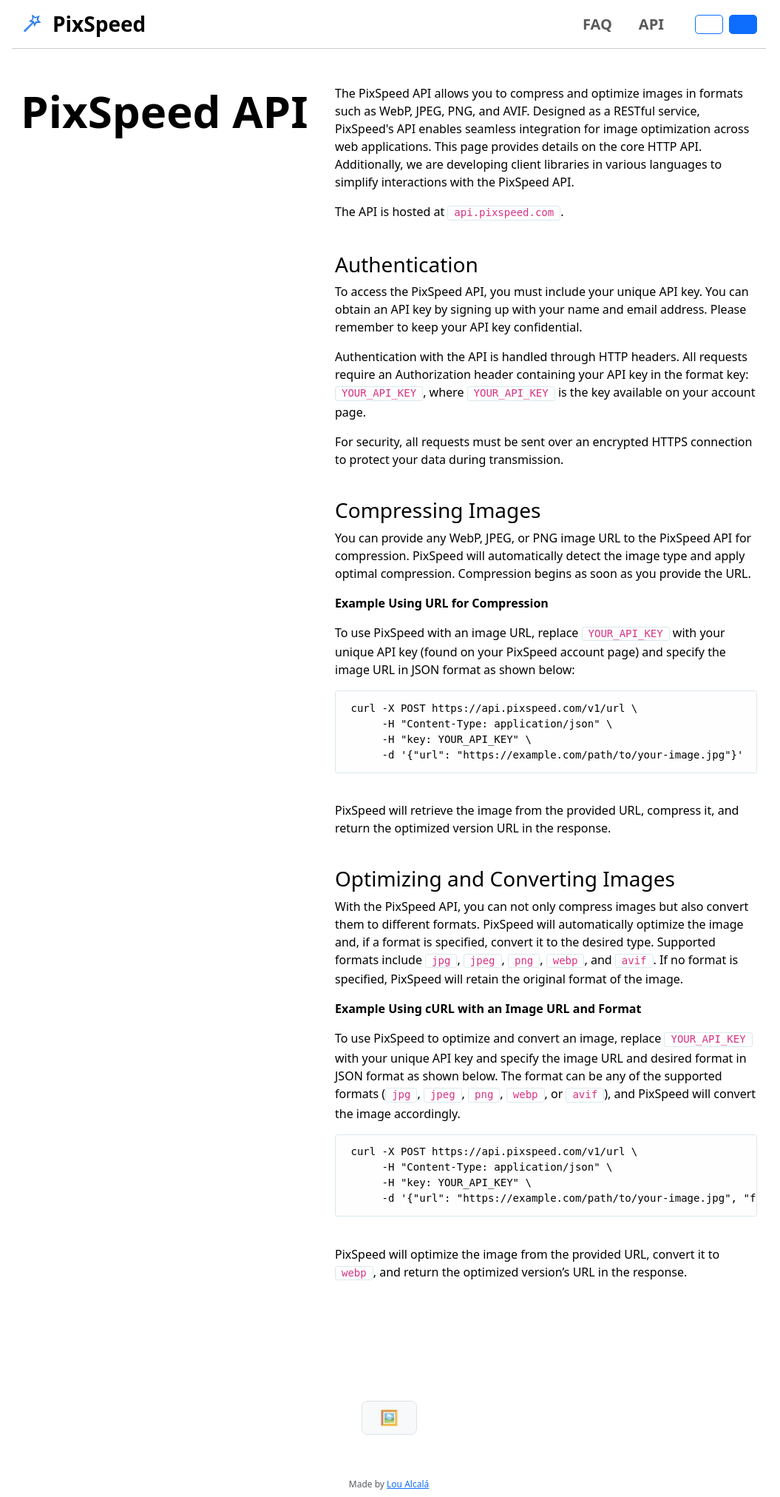
After one commit to xzitlou/lou.p2.pixspeed, a Django app: template templates/views/documentation.html in a window 1280 px wide. The commit adds this page. Shown: the whole page at 74% size, without its empty margins (114-1169 px from the left). Run offline with Django 5.2, Linux system fonts and the light colour scheme; the template is opened without the code that fills it, so the values that code supplies are empty; parts of the project's set-up code (start-up, migrations or seed data) failed here and were passed over; some libraries are stand-ins or nearby versions.

Commit message:
add api documentation

```diff
--- a/apis/url.py
+++ b/apis/url.py
@@ -1,8 +1,9 @@
 from django.urls import path
 
-from apis.views import WebExtractorAPI, OptimizerAPI, TokenVerificationAPI, RestoreCreditAPI, SuccessOptimizationAPI
+from apis.views import WebExtractorAPI, OptimizerAPI, TokenVerificationAPI, RestoreCreditAPI, SuccessOptimizationAPI, APIDocumentationPage
 
 urlpatterns = [
+    path("documentation/", APIDocumentationPage.as_view(), name="api-documentation-page"),
     path("web/", WebExtractorAPI.as_view(), name="web-extractor"),
     path("optimizer/", OptimizerAPI.as_view(), name="url-optimizer"),
     path("token-verification/", TokenVerificationAPI.as_view()),
--- a/static/css/styles.css
+++ b/static/css/styles.css
@@ -316,6 +316,40 @@
     cursor: pointer;
 }
 
+p code, dt code, dd code, li code {
+    padding: 0 .5rem .1rem;
+    border: .1rem solid #d9e8ed;
+    border-radius: .2rem;
+    background-color: #fefefe;
+    line-height: 1.6rem;
+}
+
+pre, code {
+    font-family: monospace, monospace;
+}
+
+pre {
+    padding: .8rem 1.28rem;
+    margin-bottom: 2.4rem;
+    border: .1rem solid #d9e8ed;
+    border-radius: .2rem;
+    background-color: #fefefe;
+    overflow: auto;
+}
+
+.hljs-keyword, .css .rule .hljs-keyword, .hljs-winutils, .nginx .hljs-title, .hljs-subst, .hljs-request, .hljs-status {
+    color: #333;
+    font-weight: bold;
+}
+
+.hljs-string, .hljs-tag .hljs-value, .hljs-doctag, .tex .hljs-formula {
+    color: #d14;
+}
+
+.hljs-attribute, .hljs-variable, .lisp .hljs-body, .hljs-name {
+    color: #008080;
+}
+
 @media (max-width: 480px) {
     .page-header {
         font-size: 50px;
--- a/templates/base.html
+++ b/templates/base.html
@@ -77,6 +77,9 @@
                     <li class="nav-item">
                         <a class="nav-link" href="{% url "faq" %}?lang={{ g.lang.iso }}">FAQ</a>
                     </li>
+                    <li class="nav-item">
+                        <a class="nav-link" href="{% url "api-documentation-page" %}?lang={{ g.lang.iso }}">API</a>
+                    </li>
                 </ul>
                 {% if user.is_authenticated %}
                     <a id="accountButton" href="{% url "account" %}" class="m-0 ms-sm-2 btn btn-primary">{{ user.full_name | default:user.email }}</a>
--- a/templates/views/account.html
+++ b/templates/views/account.html
@@ -28,7 +28,7 @@
                     </div>
                 </div>
             </div>
-            <div class="mt-2 form-text">Check our API documentation. <a href="">API Guide</a></div>
+            <div class="mt-2 form-text">Check our API documentation. <a href="{% url "api-documentation-page" %}">API Guide</a></div>
         </div>
         <div class="bg-light-gray p-4 rounded-4 mt-4">
             <h4 class="fw-bold text-danger">Delete account</h4>
@@ -45,11 +45,13 @@
                     <button type="button" class="btn-close" data-bs-dismiss="modal" aria-label="Close"></button>
                 </div>
                 <div class="modal-body">
-                Regenerating your API token will immediately disable the current token, which may cause any applications or integrations using it to stop working until they are updated with the new token. Make sure you update all your apps to use the new token after regeneration.
+                    Regenerating your API token will immediately disable the current token, which may cause any applications or integrations using it to stop working until they are updated with the new token. Make sure you update all your apps to use the new token after
+                    regeneration.
                 </div>
                 <div class="modal-footer">
                     <button class="btn btn-primary w-100 rounded-pill">Continue</button>
                     <button type="button" class="btn w-100 btn-light rounded-pill" data-bs-dismiss="modal">Cancel</button>
+                </div>
             </div>
         </div>
     </div>
--- /dev/null
+++ b/templates/views/documentation.html
@@ -0,0 +1,46 @@
+{% extends "base.html" %}
+{% block content %}
+    <div class="container py-5">
+        <div class="row">
+            <div class="col-lg-5">
+                <div class="position-sticky" style="top: 50px">
+                    <h1 class="page-header mb-3 fw-semibold">PixSpeed API</h1>
+                </div>
+            </div>
+            <div class="col-lg-7">
+                <p>The PixSpeed API allows you to compress and optimize images in formats such as WebP, JPEG, PNG, and AVIF. Designed as a RESTful service, PixSpeed's API enables seamless integration for image optimization across web applications. This page provides details on the core HTTP API. Additionally, we are developing client libraries in various languages to simplify interactions with the PixSpeed API.</p>
+                <p>The API is hosted at <code>api.pixspeed.com</code>.</p>
+                <br>
+                <h3>Authentication</h3>
+                <p>To access the PixSpeed API, you must include your unique API key. You can obtain an API key by signing up with your name and email address. Please remember to keep your API key confidential.</p>
+                <p>Authentication with the API is handled through HTTP headers. All requests require an Authorization header containing your API key in the format key: <code>YOUR_API_KEY</code>, where <code>YOUR_API_KEY</code> is the key available on your account page.</p>
+                <p>For security, all requests must be sent over an encrypted HTTPS connection to protect your data during transmission.</p>
+                <br>
+                <h3>Compressing Images</h3>
+                <p>You can provide any WebP, JPEG, or PNG image URL to the PixSpeed API for compression. PixSpeed will automatically detect the image type and apply optimal compression. Compression begins as soon as you provide the URL.</p>
+                <p><b>Example Using URL for Compression</b></p>
+                <p>To use PixSpeed with an image URL, replace <code>YOUR_API_KEY</code> with your unique API key (found on your PixSpeed account page) and specify the image URL in JSON format as shown below:</p>
+                <pre><code class="lang-http">curl -X POST https://api.pixspeed.com/v1/url \
+     -H "Content-Type: application/json" \
+     -H "key: YOUR_API_KEY" \
+     -d '{"url": "https://example.com/path/to/your-image.jpg"}'
+</code></pre>
+                <p>PixSpeed will retrieve the image from the provided URL, compress it, and return the optimized version URL in the response.</p>
+                <br>
+                <h3>Optimizing and Converting Images</h3>
+                <p>With the PixSpeed API, you can not only compress images but also convert them to different formats. PixSpeed will automatically optimize the image and, if a format is specified, convert it to the desired type. Supported formats include <code>jpg</code>,
+                    <code>jpeg</code>, <code>png</code>, <code>webp</code>, and <code>avif</code>. If no format is specified, PixSpeed will retain the original format of the image.</p>
+                <p><b>Example Using cURL with an Image URL and Format</b></p>
+                <p>To use PixSpeed to optimize and convert an image, replace <code>YOUR_API_KEY</code> with your unique API key and specify the image URL and desired format in JSON format as shown below. The format can be any of the supported formats (<code>jpg</code>,
+                    <code>jpeg</code>,
+                    <code>png</code>, <code>webp</code>, or <code>avif</code>), and PixSpeed will convert the image accordingly.</p>
+                <pre><code class="lang-http">curl -X POST https://api.pixspeed.com/v1/url \
+     -H "Content-Type: application/json" \
+     -H "key: YOUR_API_KEY" \
+     -d '{"url": "https://example.com/path/to/your-image.jpg", "format": "webp"}'
+</code></pre>
+                <p>PixSpeed will optimize the image from the provided URL, convert it to <code>webp</code>, and return the optimized version’s URL in the response.</p>
+            </div>
+        </div>
+    </div>
+{% endblock %}
```
Also changed, not shown: apis/views.py (+18 -0 lines). Lines whose indentation alone changed are shown as unchanged.
